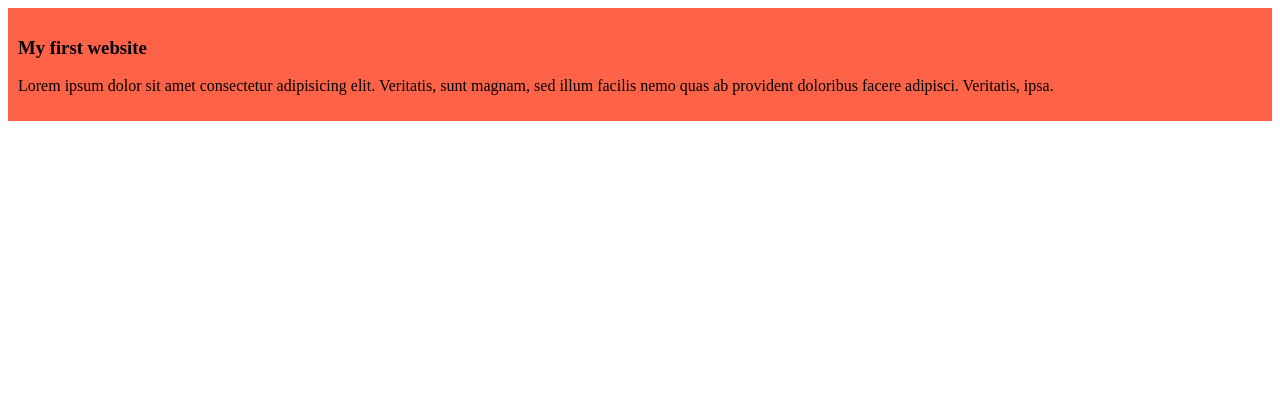
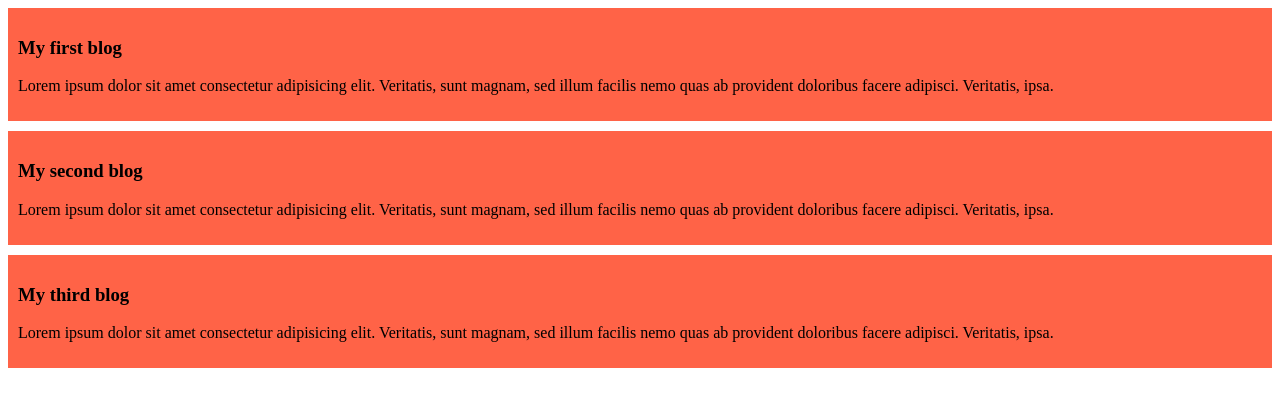
Before and after one commit to shantunu007/my-simple-website, a plain HTML site: page index.html in a window 1280 px wide. Drawn offline with Linux system fonts and the light colour scheme.

Commit message:
added the second time blog

```diff
--- a/index.html
+++ b/index.html
@@ -10,7 +10,15 @@
 
 
     <div>
-        <h3>My first website</h3>
+        <h3>My first blog</h3>
+        <p>Lorem ipsum dolor sit amet consectetur adipisicing elit. Veritatis, sunt magnam, sed illum facilis nemo quas ab provident doloribus facere adipisci. Veritatis, ipsa.</p>
+    </div>
+    <div>
+        <h3>My second blog</h3>
+        <p>Lorem ipsum dolor sit amet consectetur adipisicing elit. Veritatis, sunt magnam, sed illum facilis nemo quas ab provident doloribus facere adipisci. Veritatis, ipsa.</p>
+    </div>
+    <div>
+        <h3>My third blog</h3>
         <p>Lorem ipsum dolor sit amet consectetur adipisicing elit. Veritatis, sunt magnam, sed illum facilis nemo quas ab provident doloribus facere adipisci. Veritatis, ipsa.</p>
     </div>
 </body>
--- a/styles/blog.css
+++ b/styles/blog.css
@@ -1,4 +1,5 @@
 div {
     background-color: tomato;
     padding: 10px;
+    margin-bottom: 10px;
 }
```
